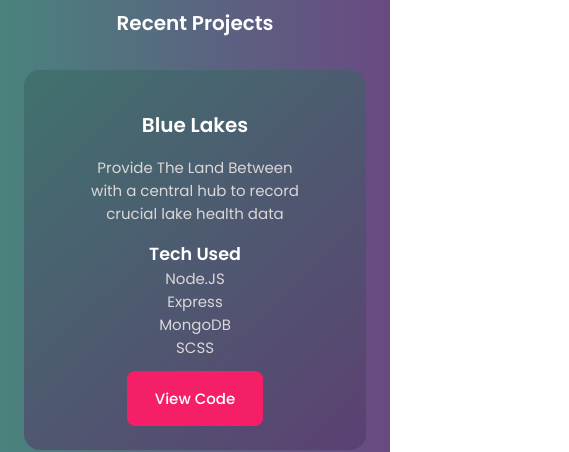
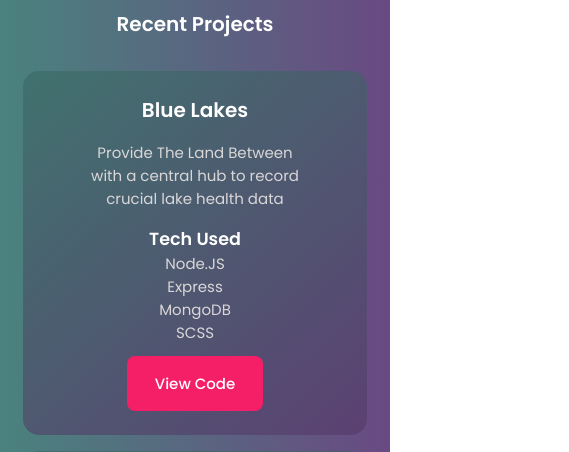
Before and after one commit to JaredMezz2/reactportfolio, a React (Create React App) app: page / in a window 390 px wide. Shown: the part 1093-1545 px from the top of the page, 569 px wide, since content can reach past the window. Built offline with nearby package versions, Linux system fonts and the light colour scheme.

Commit message:
attempting to fix container sizing issue for projects on mobile (doesnt show up in chrome devices)

```diff
--- a/src/Components/Projects/SingleProject/SingleProject.css
+++ b/src/Components/Projects/SingleProject/SingleProject.css
@@ -1,7 +1,7 @@
 .projects-container {
     background: var(--container-color);
     border-radius: 1rem;
-    padding: 2.5rem 0 1.5rem;
+    padding: 1.5rem 0 1.5rem;
     row-gap: .75rem;
     margin-bottom: var(--mb-1);
 }
--- a/src/Pages/home.css
+++ b/src/Pages/home.css
@@ -40,7 +40,8 @@
     --mb-0-5: .5rem;
     --mb-0-75: .75rem;
     --mb-1: 1rem;
-    --mb-1-5: 1.5rem;
+    --mb-1-5: 6vw;
+    /*--mb-1-5: 1.5rem;*/
     --mb-2: 2rem;
     --mb-2-5: 2.5rem;
 
```
